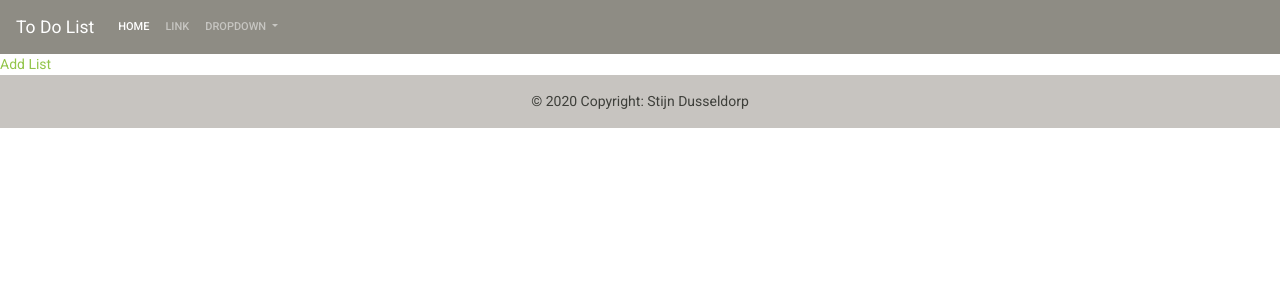
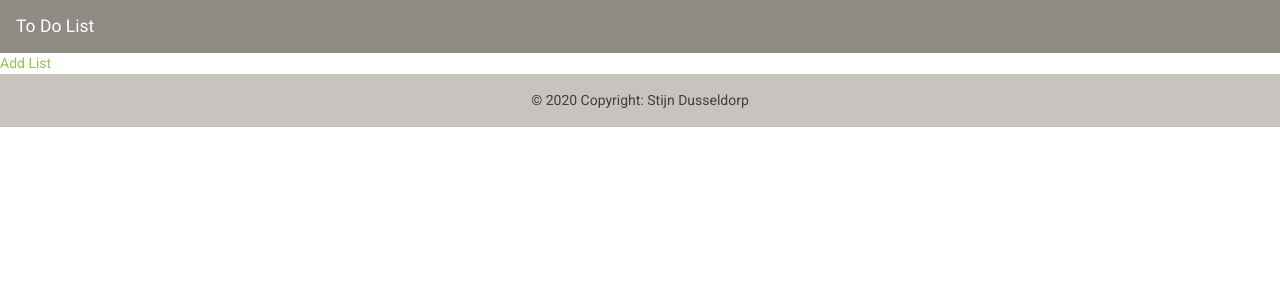
Before and after one commit to Stijndus/challenge-back-end, a PHP site: page /index.php in a window 1280 px wide. Shown: the top 300 px of the page. Run offline with PHP 8.4, Linux system fonts and the light colour scheme; data that the repository does not hold is empty; some libraries are stand-ins or nearby versions.

Commit message:
removed unused code

```diff
--- a/assets/components/header.php
+++ b/assets/components/header.php
@@ -1,28 +1,3 @@
 <nav class="navbar navbar-expand-lg navbar-dark bg-dark">
   <a class="navbar-brand" href="index.php">To Do List</a>
-  <button class="navbar-toggler" type="button" data-toggle="collapse" data-target="#navbarSupportedContent" aria-controls="navbarSupportedContent" aria-expanded="false" aria-label="Toggle navigation">
-    <span class="navbar-toggler-icon"></span>
-  </button>
-
-  <div class="collapse navbar-collapse" id="navbarSupportedContent">
-    <ul class="navbar-nav mr-auto">
-      <li class="nav-item active">
-        <a class="nav-link" href="#">Home <span class="sr-only">(current)</span></a>
-      </li>
-      <li class="nav-item">
-        <a class="nav-link" href="#">Link</a>
-      </li>
-      <li class="nav-item dropdown">
-        <a class="nav-link dropdown-toggle" href="#" id="navbarDropdown" role="button" data-toggle="dropdown" aria-haspopup="true" aria-expanded="false">
-          Dropdown
-        </a>
-        <div class="dropdown-menu" aria-labelledby="navbarDropdown">
-          <a class="dropdown-item" href="#">Action</a>
-          <a class="dropdown-item" href="#">Another action</a>
-          <div class="dropdown-divider"></div>
-          <a class="dropdown-item" href="#">Something else here</a>
-        </div>
-      </li>
-    </ul>
-  </div>
 </nav>
```
